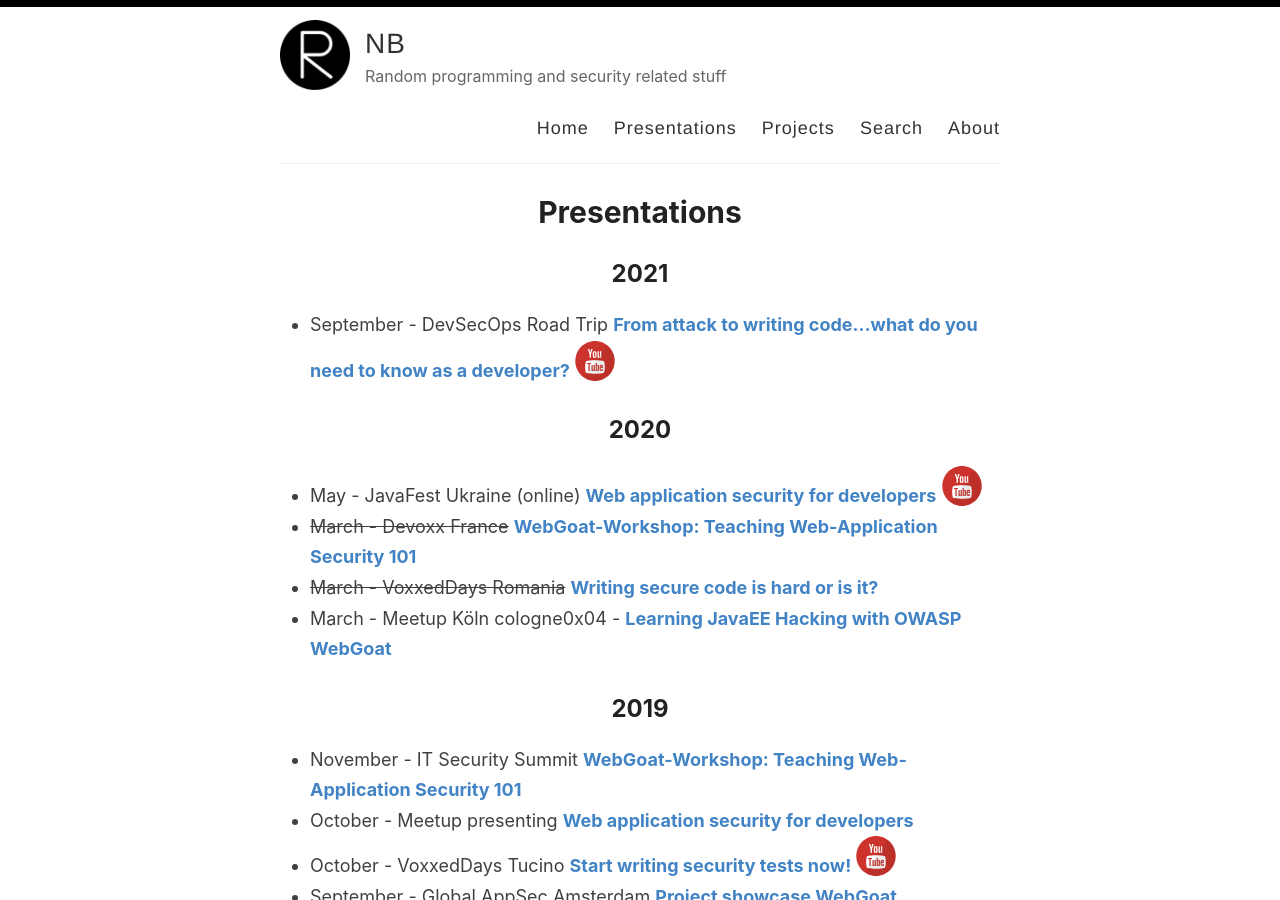
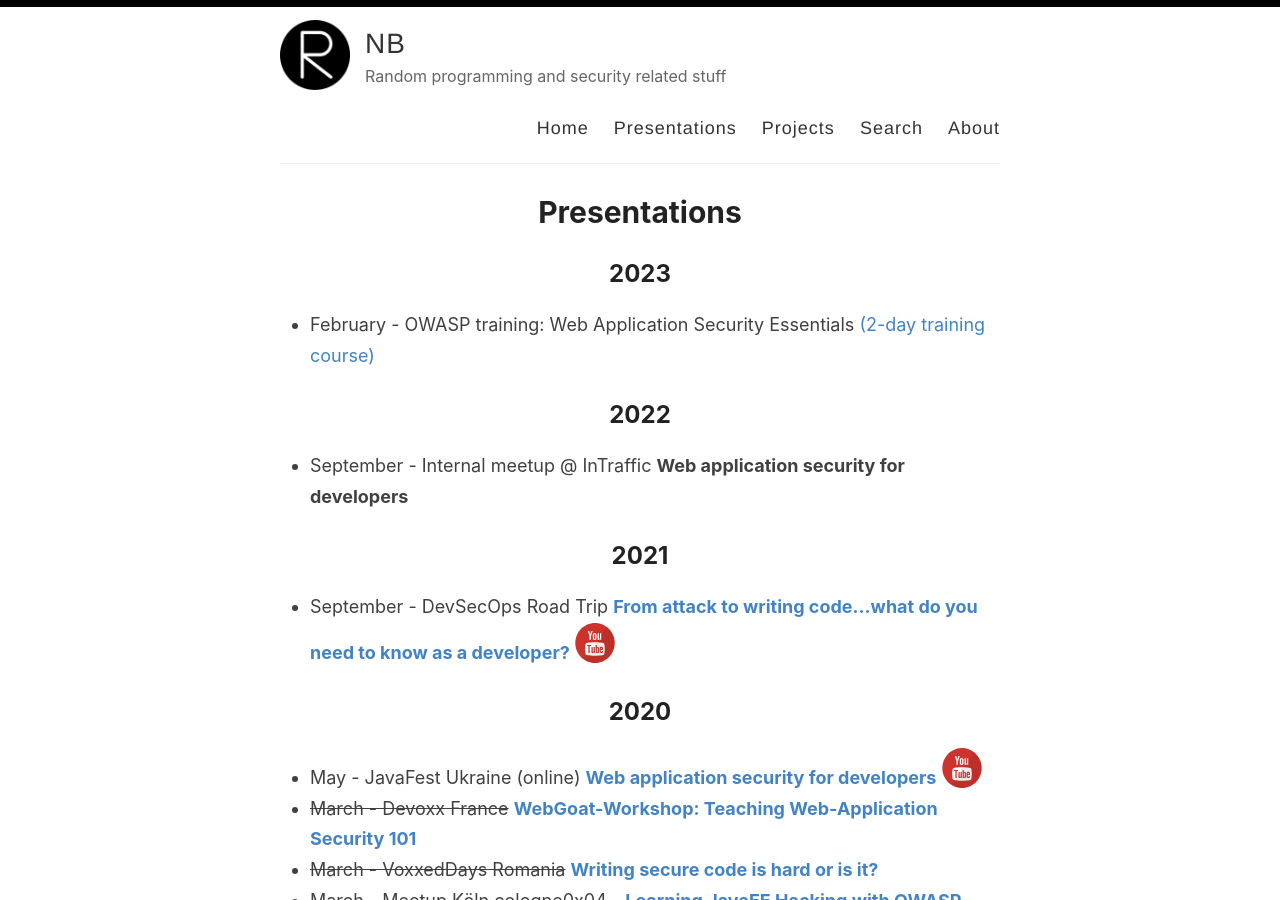
Before and after one commit to nbaars/nbaars.github.io, a Jekyll site: the page built from _pages/presentations.md, in a window 1280 px wide and 900 px high. Built offline with Jekyll 4.4.1, drawn with Linux system fonts in a browser that asks for light colours.

Commit message:
Update presentations

```diff
--- a/_pages/presentations.md
+++ b/_pages/presentations.md
@@ -3,6 +3,13 @@ layout: page
 title: Presentations
 permalink: /presentations/
 ---
+## 2023
+- February - OWASP training: Web Application Security Essentials [(2-day training course)](https://dublin.globalappsec.org/trainings/)
+
+## 2022
+
+- September - Internal meetup @ InTraffic **Web application security for developers**
+
 ## 2021
 
 - September - DevSecOps Road Trip [**From attack to writing code...what do you need to know as a developer?**](https://www.youtube.com/watch?v=WBfF4gD3984) <a class="svg-icon youtube" href="https://www.youtube.com/watch?v=WBfF4gD3984"></a>
```
